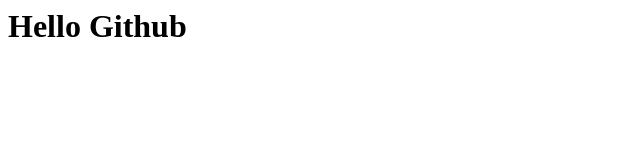
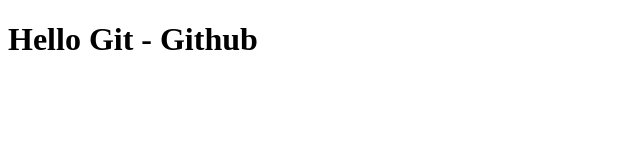
Before and after one commit to SunSela/Demo-test, a plain HTML site: page index.html in a window 1280 px wide. Shown: the whole page, without its empty margins (0-640 px from the left). Drawn offline with Linux system fonts and the light colour scheme.

Commit message:
Updated html

```diff
--- a/index.html
+++ b/index.html
@@ -1,10 +1,12 @@
-<html>
-
-    <head>
-
-    </head>
-
-    <body>
-        <h1>Hello Github</h1>
-    </body>
-</htm>
+<!DOCTYPE html>
+<html lang="en">
+  <head>
+    <meta charset="UTF-8" />
+    <meta http-equiv="X-UA-Compatible" content="IE=edge" />
+    <meta name="viewport" content="width=device-width, initial-scale=1.0" />
+    <title>Document</title>
+  </head>
+  <body>
+    <h1>Hello Git - Github</h1>
+  </body>
+</html>
```
